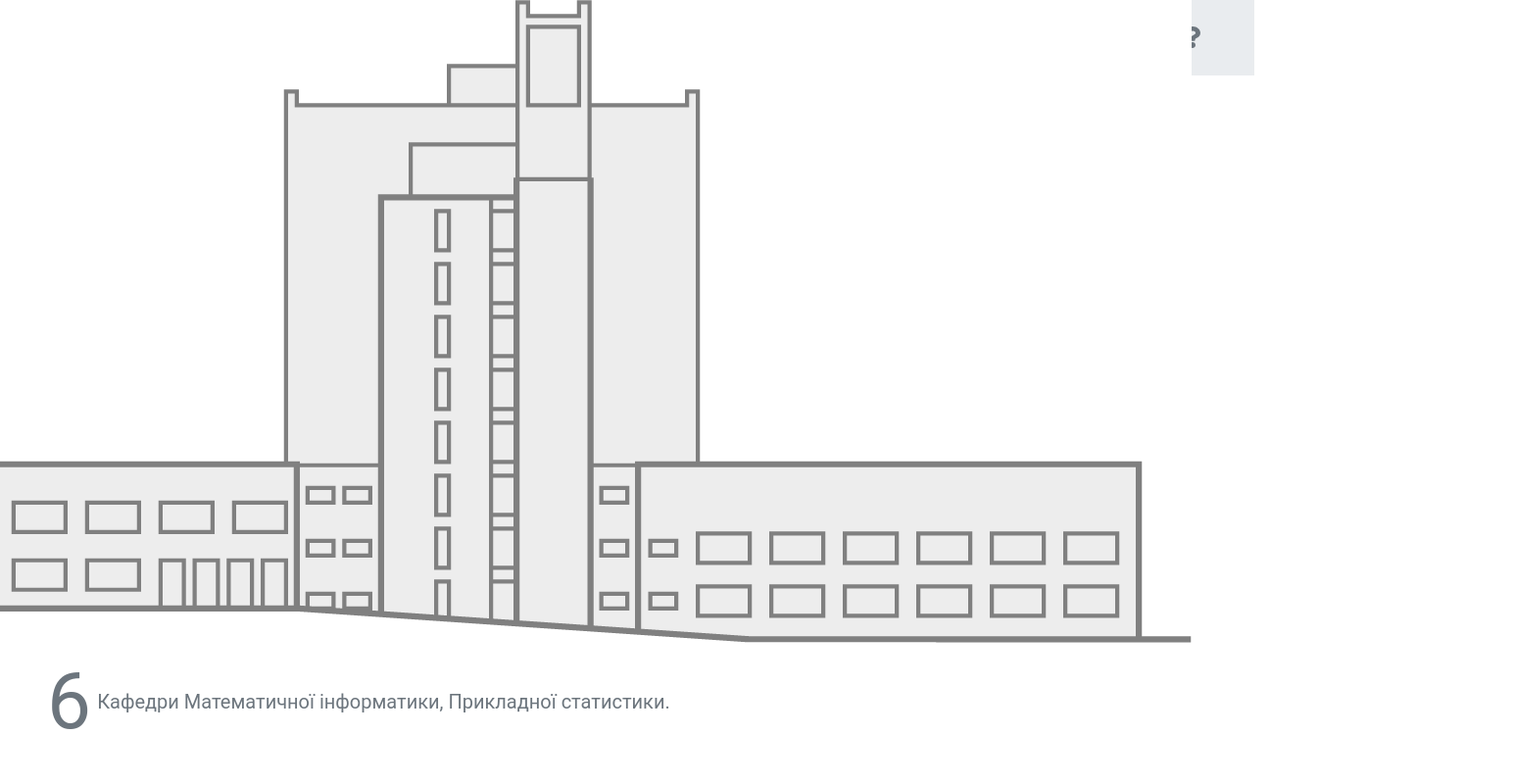
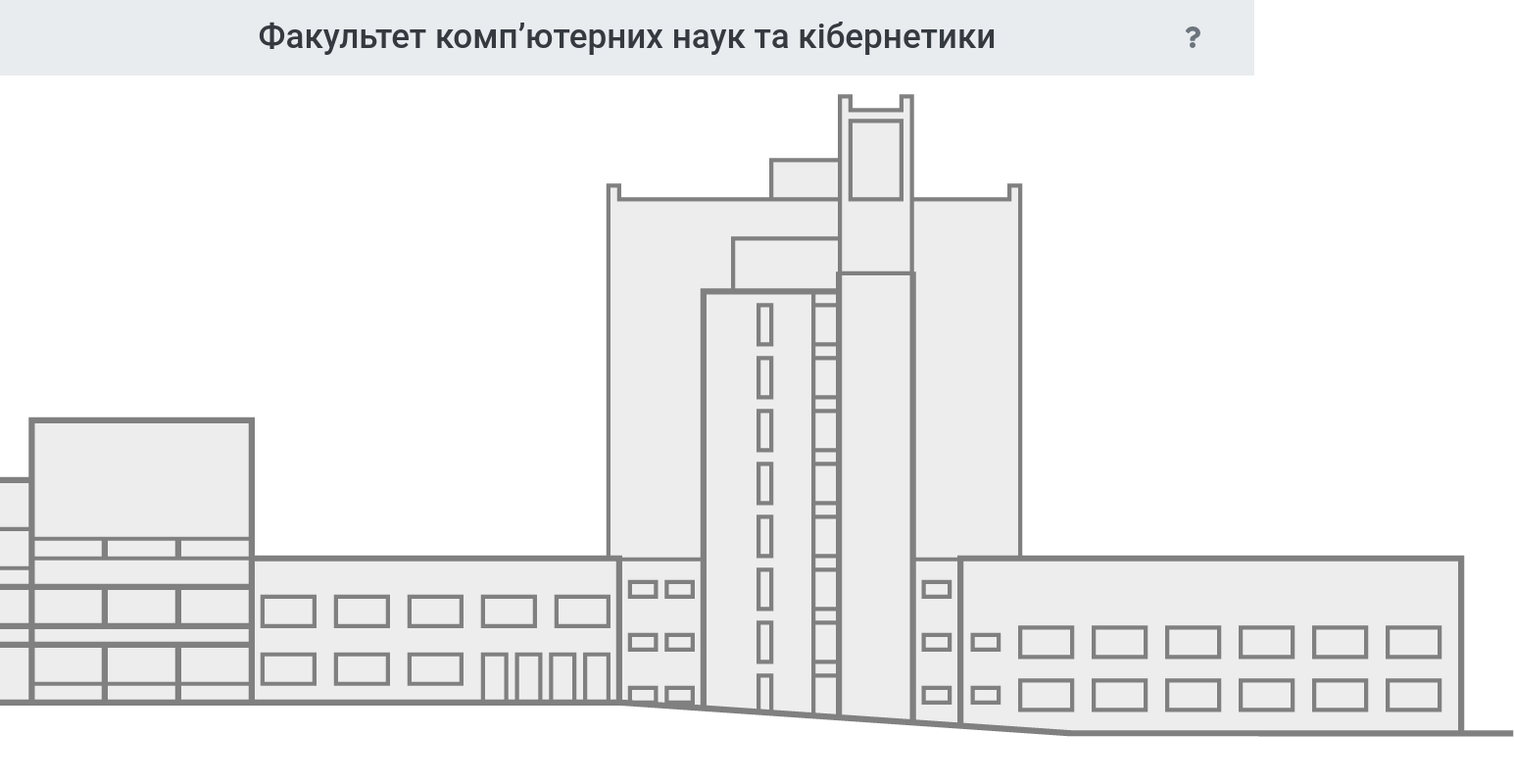
Before and after one commit to actpohabtNS/interactive-map, a React (Create React App) app: page / in a window 1280 px wide. Shown: the top 800 px of the page at 98% size, 1545 px wide, since content can reach past the window. Built offline with nearby package versions, Linux system fonts and the light colour scheme.

Commit message:
refactored floors list now below schema

```diff
--- a/src/pages/BuildingPage.js
+++ b/src/pages/BuildingPage.js
@@ -12,7 +12,7 @@ const floorsData = require('../data/floors.json')
 const BuildingPage = () => {
   return (
     <>
-      <Container fluid className="px-5 position-fixed bg-light-gray">
+      <Container fluid className="px-5 position-fixed bg-light-gray" style={{ zIndex: 10 }}>
 
         <Row>
           <Col />
@@ -42,16 +42,18 @@ const BuildingPage = () => {
 
       </Container>
 
-      <Container fluid className="px-5 min-vh-100 d-flex justify-content-center flex-column">
+      <Container fluid className="px-5 pt-5 min-vh-100 d-flex justify-content-center flex-column">
+
+        <Row className="mb-5">
+          <Col>
+            <Map className="d-flex justify-content-center px-5 mt-5" asset={building} />
+          </Col>
+        </Row>
 
         <Row>
           <Col>
-            <Map className="d-flex justify-content-end mr-3" asset={building} />
-          </Col>
-
-          <Col>
-            <div className="d-flex flex-column-reverse align-items-start h-100">
-              { floorsData.map(floor => <CustomLink key={ floor.id } to={`/${floor.id}`} className="fi-block text-secondary">
+            <div className="" style={{ display: 'grid', gridTemplateColumns: 'repeat(3, 1fr)', gap: '20px' }}>
+              { floorsData.map(floor => <CustomLink key={ floor.id } to={`/${floor.id}`} className="text-secondary">
                   <FloorItem floorNum={ floor.num } floorText={ floor.description } />
                 </CustomLink> ) }
             </div>
--- a/src/styles/App.css
+++ b/src/styles/App.css
@@ -10,14 +10,17 @@
 }
 
 .fi-block {
-  flex: 1;
+  box-sizing: border-box;
+  padding: 10px;
   display: flex;
   align-items: center;
 }
 
 .fi-block:hover {
   cursor: pointer;
-  color: black;
+  color: black !important;
+  background-color: #e6e6e6;
+  border-radius: 10px;
 }
 
 .fi-room {
@@ -27,7 +30,6 @@
   max-width: 30vw;
 
   margin-right: 3vw;
-  padding: 0 0 1vw 0;
 
   cursor: pointer;
 }
--- a/src/styles/text.css
+++ b/src/styles/text.css
@@ -11,13 +11,14 @@
 
 .fi-num {
   display: inline-block;
-  min-width: 4vw;
-  font-size: 5rem;
+  text-align: right;
+  margin-right: .75vw;
+  font-size: 3rem;
 }
 
 .fi-text {
   display: inline-block;
-  font-size: 20px;
+  font-size: 18px;
 }
 
 .text-underline {
```
